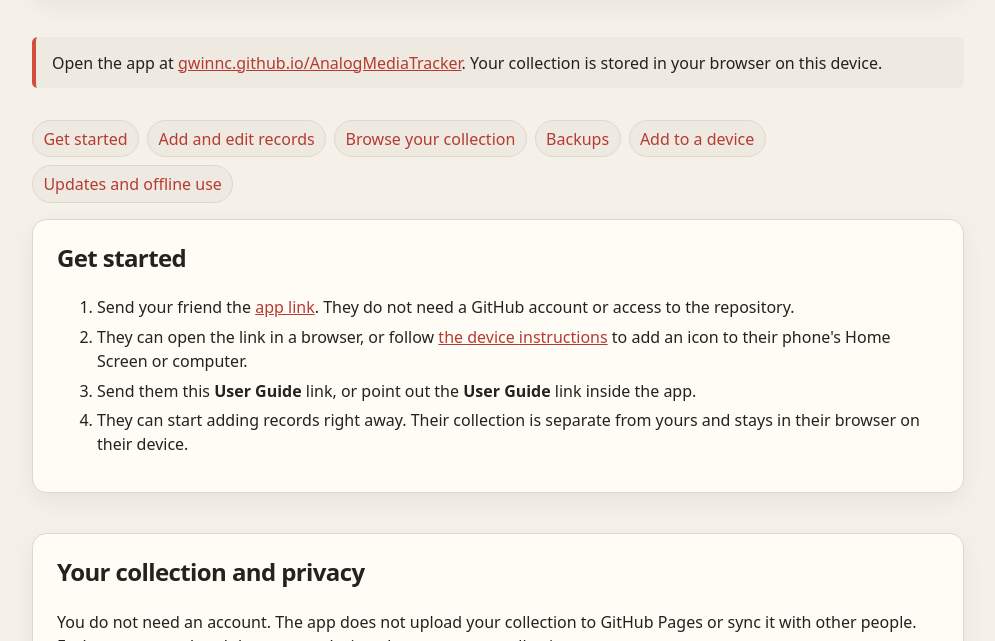
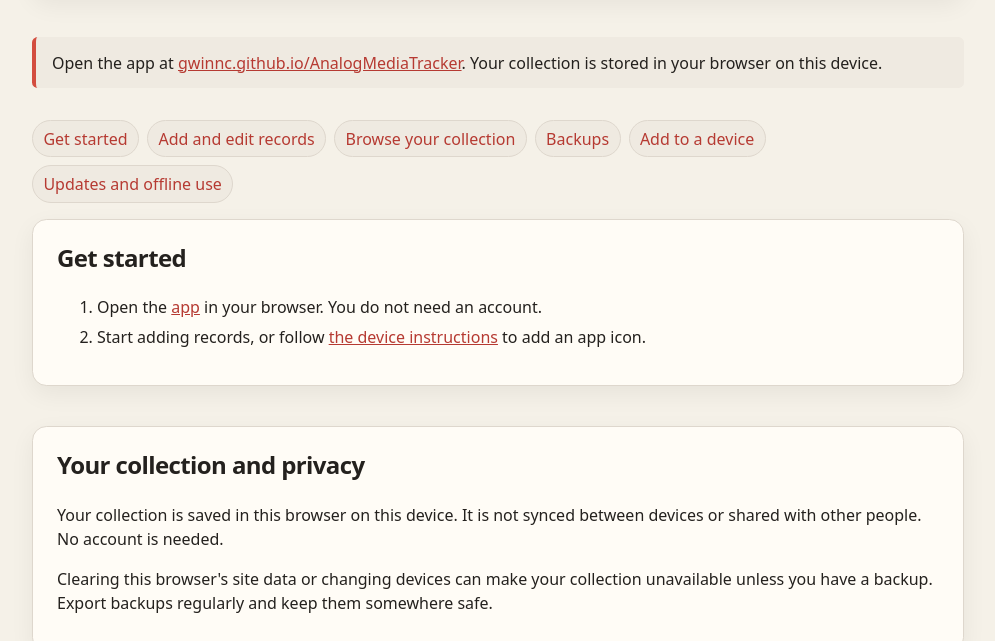
Before and after one commit to gwinnc/AnalogMediaTracker, a plain HTML site: page user-guide.html in a window 1280 px wide. Shown: the part 159-800 px from the top of the page, without its empty margins (142-1137 px from the left). Drawn offline with Linux system fonts and the light colour scheme.

Commit message:
update manual

```diff
--- a/user-guide.html
+++ b/user-guide.html
@@ -50,22 +50,13 @@
       <h2>Get started</h2>
       <ol>
         <li>
-          Send your friend the
-          <a href="https://gwinnc.github.io/AnalogMediaTracker/">app link</a>.
-          They do not need a GitHub account or access to the repository.
+          Open the
+          <a href="https://gwinnc.github.io/AnalogMediaTracker/">app</a>
+          in your browser. You do not need an account.
         </li>
         <li>
-          They can open the link in a browser, or follow
-          <a href="#install">the device instructions</a> to add an icon to
-          their phone's Home Screen or computer.
-        </li>
-        <li>
-          Send them this <strong>User Guide</strong> link, or point out the
-          <strong>User Guide</strong> link inside the app.
-        </li>
-        <li>
-          They can start adding records right away. Their collection is separate
-          from yours and stays in their browser on their device.
+          Start adding records, or follow
+          <a href="#install">the device instructions</a> to add an app icon.
         </li>
       </ol>
     </section>
@@ -73,13 +64,14 @@
     <section class="user-guide-section" id="privacy">
       <h2>Your collection and privacy</h2>
       <p>
-        You do not need an account. The app does not upload your collection to
-        GitHub Pages or sync it with other people. Each person—and each browser
-        or device—has a separate collection.
+        Your collection is saved in this browser on this device. It is not
+        synced between devices or shared with other people. No account is
+        needed.
       </p>
       <p>
-        Clearing browser site data or changing devices can make your collection
-        unavailable unless you have a backup. Export backups regularly.
+        Clearing this browser's site data or changing devices can make your
+        collection unavailable unless you have a backup. Export backups
+        regularly and keep them somewhere safe.
       </p>
     </section>
 
```
Also changed, not shown: 3 other files.
